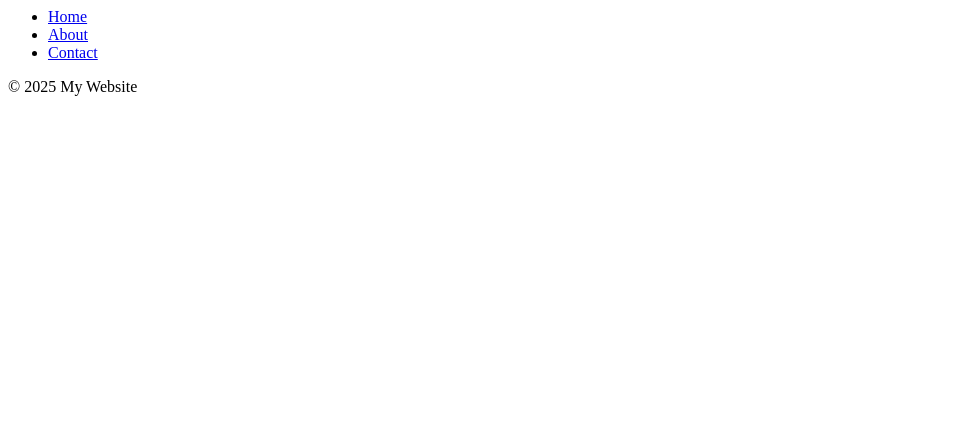
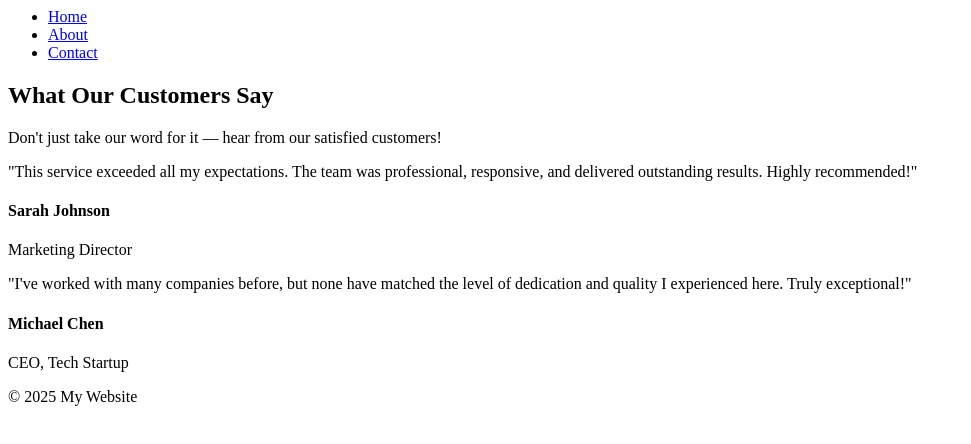
Before and after one commit to sababg/2025-RTT-74-lab1, a plain HTML site: page index.html in a window 1280 px wide. Shown: the whole page, without its empty margins (0-971 px from the left). Drawn offline with Linux system fonts and the light colour scheme.

Commit message:
add customer section

```diff
--- a/index.html
+++ b/index.html
@@ -13,6 +13,42 @@
         </ul>
     </nav>
 
+    <section id="testimonials-section">
+
+        <div>
+            <h2>What Our Customers Say</h2>
+            <p>Don't just take our word for it — hear from our satisfied customers!</p>
+            <div>
+                <div>
+                    <div>
+                        <p>"This service exceeded all my expectations. The team was professional,
+                            responsive, and
+                            delivered outstanding results. Highly recommended!"</p>
+                    </div>
+                    <div>
+                        <div>
+                            <h4>Sarah Johnson</h4>
+                            <span>Marketing Director</span>
+                        </div>
+                    </div>
+                </div>
+                <div>
+                    <div>
+                        <p>"I've worked with many companies before, but none have matched the level of
+                            dedication and
+                            quality I experienced here. Truly exceptional!"</p>
+                    </div>
+                    <div>
+                        <div>
+                            <h4>Michael Chen</h4>
+                            <span>CEO, Tech Startup</span>
+                        </div>
+                    </div>
+                </div>
+            </div>
+
+    </section>
+
     <footer>
         <p>&copy; 2025 My Website</p>
     </footer>
```
